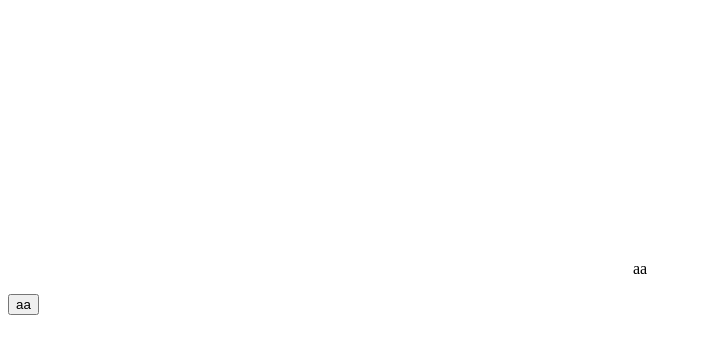
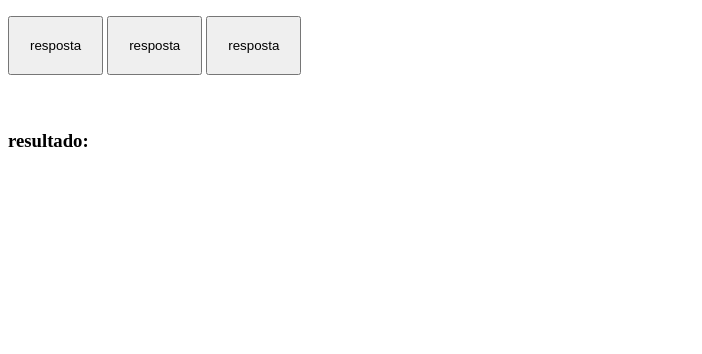
Before and after one commit to joemax123/ProjetoAtv, a plain HTML site: page html/questionario.html in a window 1280 px wide. Shown: the whole page, without its empty margins (0-702 px from the left). Drawn offline with Linux system fonts and the light colour scheme.

Commit message:
fwfwe
fwefw

```diff
--- a/html/questionario.html
+++ b/html/questionario.html
@@ -6,11 +6,15 @@
     <title>Document</title>
 </head>
 <body>
-    <div class="questioario" style="text-align: center; margin-top: 260px;">
-       <p id="pergunta" class="pergunta">aa</p>
-       <div style="display: flex;">
-           <button id="R1" class="R1">aa</button>
-
+    <div class="questioario">
+       <p id="pergunta"></p>
+       <div style=" gap: 15px; ">
+           <button id="R1" style="padding: 20px;">resposta</button>
+           <button id="R2" style="padding: 20px;">resposta</button>
+           <button id="R1" style="padding: 20px;">resposta</button>
+           <br><br><br>
+           <h3>resultado:</h3>
+           <p id="resultado"></p>
        </div>
     </div>
 </body>
```
Also changed, not shown: html/cadastro.html (+1 -1 lines).
